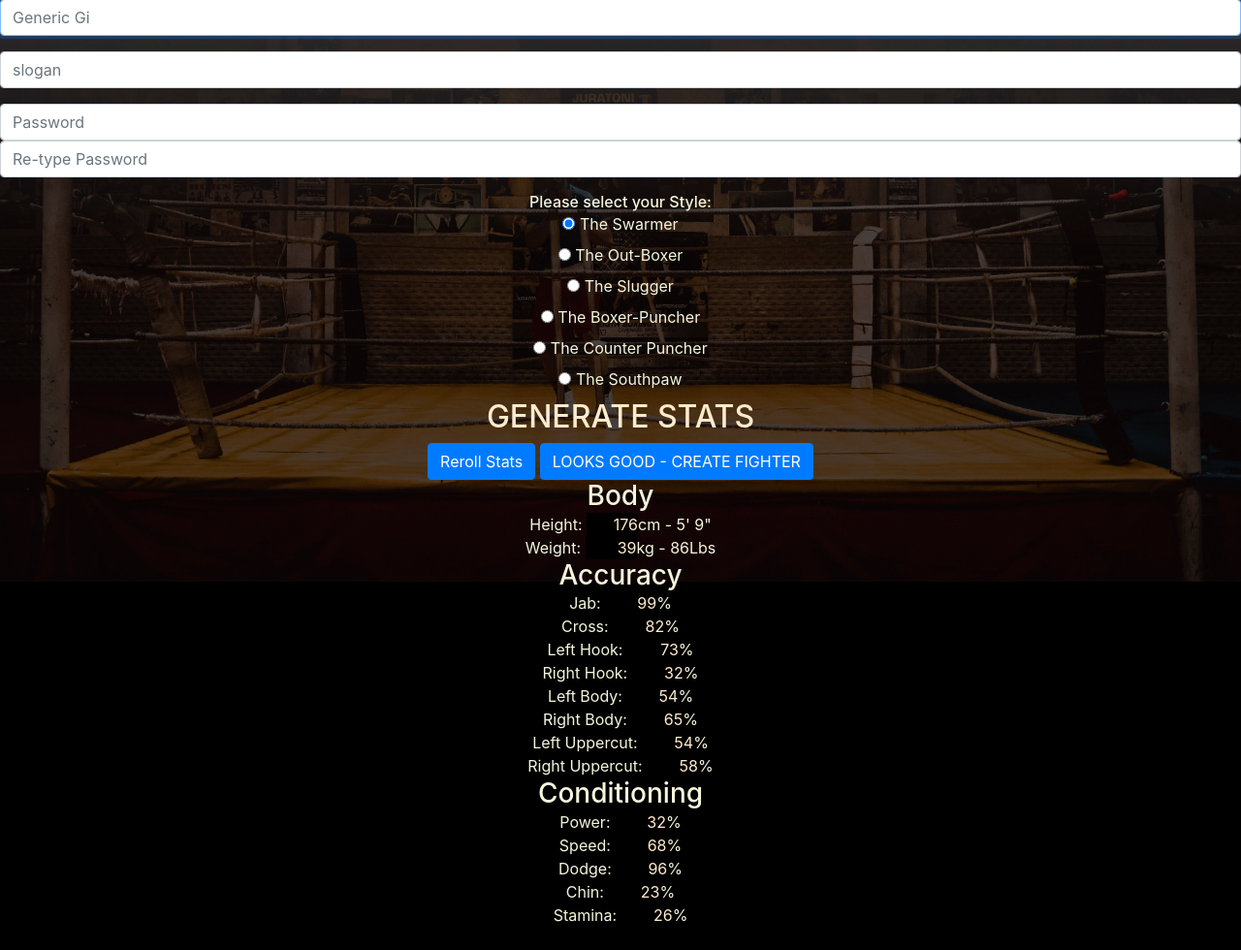
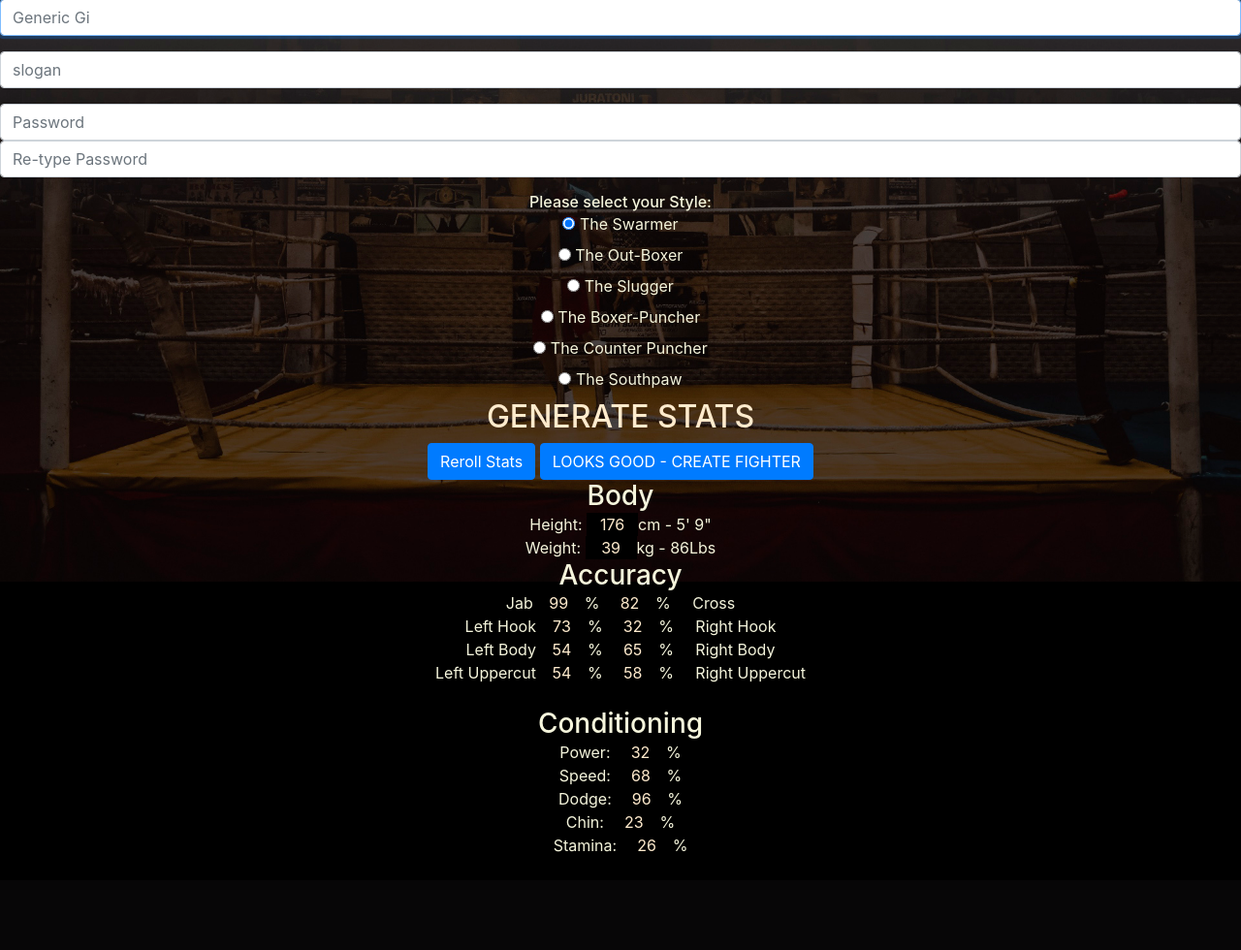
Before and after one commit to theslantedroom/legitdev, a Flask app: page /register in a window 1280 px wide. Shown: the part 113-1093 px from the top of the page at 97% size. After the commit the page ends 992 px from the top, so only its background shows below. Run offline with Flask 2, Linux system fonts and the light colour scheme; some libraries are stand-ins or nearby versions.

Commit message:
push update

```diff
--- a/application.py
+++ b/application.py
@@ -122,10 +122,19 @@ def index():
 def buy():
     return redirect("/")
 
-@app.route("/sell", methods=["GET", "POST"])
+@app.route("/fight", methods=["GET", "POST"])
 @login_required
-def sell():
-    return redirect("/")
+def fight():
+    userid = session["user_id"]
+    users = db.execute("SELECT * FROM users")
+    # print('listusers ',users)
+    listUsers = []
+    for user in users:
+        userdata = list((user['id'] ,user['username'], user['slogan'], user['totalcharge'], user['fightstyle'], user['height'] , user['weight'], user['jab'], user['straightcross'], user['lhook'], user['rhook'], user['lbody'], user['rbody'], user['lupper'], user['rupper'], user['speed'], user['dodge'], user['chin'], user['stamina'], user['power'], user['wins'], user['loses'], user['draws'], user['kos']))
+        listUsers.append(userdata)
+
+    return render_template("fight.html", listUsers=listUsers)
+
 
 
 @app.route("/login", methods=["GET", "POST"])
--- a/static/styles.css
+++ b/static/styles.css
@@ -1,7 +1,7 @@
 
 
 .textmedieval {
-    font-family: 'MedievalSharp', cursive;
+    /* font-family: 'MedievalSharp', cursive; */
     color: black;
     background-image: url(./img/paper.png);
     background-size: cover;
@@ -108,8 +108,8 @@ main img
     box-sizing: border-box;
     /* word-wrap: break-word; */
     border: 1px solid rgb(139, 19, 19);
-    width: 275px;
-    /* height: 25px; */
+    width: 90vw;
+    max-width: 300px;
     min-width: 250px;
     min-height: 250px;
     margin: auto;
@@ -159,11 +159,14 @@ color: #1b1717;
 margin: 2px;
 padding: 0px 0px 10px 0px;
 padding-top: 0;
+font-family: 'MedievalSharp', cursive;
+font-weight: 900;
+
 }
 
 .statbox
 {
-    text-align: right;
+    text-align: center;
     width: auto;
     border: none;
     background-color: black;
@@ -174,9 +177,15 @@ padding-top: 0;
 .statistic{
     position: relative;
     display: inline;
-margin: 0;    padding: 0px 0px 0 0;
-
-
+    margin: 0;
+    padding: 0px 0px 0 0;
+}
+.statisticregister{
+    text-align: left;
+    position: relative;
+    display: inline-block;
+    margin: 0;
+    padding: 0px 0px 0 0;
 }
 
 .grid-container {
@@ -225,3 +234,7 @@ color: black;
 .container p-1{
     width: 100vw;
 }
+.roster
+{
+    font-weight: bolder;
+}
--- a/templates/layout.html
+++ b/templates/layout.html
@@ -46,7 +46,7 @@
                         <li class="nav-item"><a class="nav-link" href="/">Your Gym</a></li>
                         <!-- <li class="nav-item"><a class="nav-link" href="/idleTrillionaire">Idle Trillionaire</a></li> -->
                         <!-- <li class="nav-item"><a class="nav-link" href="/buy">Buy</a></li> -->
-                        <!-- <li class="nav-item"><a class="nav-link" href="/sell">Sell</a></li> -->
+                        <li class="nav-item"><a class="nav-link" href="/fight">Fight</a></li>
                         <!-- <li class="nav-item"><a class="nav-link" href="/history">History</a></li> -->
                         <li class="nav-item"><a class="nav-link" href="/showusers">All Fighters</a></li>
                     </ul>
--- a/templates/register.html
+++ b/templates/register.html
@@ -23,22 +23,22 @@
         </div>
 <!-- fightstyle -->
         <h6>Please select your Style:</h6>
-        <input type="radio" id="Accurate" name="fightstyle" value="The Swarmer" checked="checked">
+        <input class="statisticregister"type="radio" id="Accurate" name="fightstyle" value="The Swarmer" checked="checked">
         <label for="Accurate">The Swarmer</label><br>
 
-        <input type="radio" id="TheOutBoxer" name="fightstyle" value="The Out-Boxer">
+        <input class="statisticregister" type="radio" id="TheOutBoxer" name="fightstyle" value="The Out-Boxer">
         <label for="The Out-Boxer">The Out-Boxer</label><br>
 
-        <input type="radio" id="TheSlugger" name="fightstyle" value="The Slugger">
+        <input class="statisticregister" type="radio" id="TheSlugger" name="fightstyle" value="The Slugger">
         <label for="TheSlugger">The Slugger</label><br>
 
-        <input type="radio" id="TheBoxerPuncher" name="fightstyle" value="The Boxer-Puncher">
+        <input class="statisticregister" type="radio" id="TheBoxerPuncher" name="fightstyle" value="The Boxer-Puncher">
         <label for="TheBoxerPuncher">The Boxer-Puncher</label><br>
 
-        <input type="radio" id="TheCounterPuncher" name="fightstyle" value="The Counter Puncher">
+        <input class="statisticregister" type="radio" id="TheCounterPuncher" name="fightstyle" value="The Counter Puncher">
         <label for="TheCounterPuncher">The Counter Puncher</label><br>
 
-        <input type="radio" id="TheSouthpaw" name="fightstyle" value="The Southpaw">
+        <input class="statisticregister" type="radio" id="TheSouthpaw" name="fightstyle" value="The Southpaw">
         <label for="TheSouthpaw">The Southpaw</label><br>
 
 
@@ -56,22 +56,21 @@
         <div>Weight: <input size="1" id="weightKg" class='statbox' type="text" name="weightKg" value="0" readonly>kg - <span id="weightLb"></span>Lbs</div>
 
         <h3>Accuracy</h3>
-        <div>Jab: <input size="1" id="jab" class='statbox' type="text" name="jab" value="0" readonly>%</div>
-        <div>Cross: <input size="1" id="cross" class='statbox' type="text" name="cross" value="0" readonly>%</div>
-        <div>Left Hook: <input size="1" id="lhook" class='statbox' type="text" name="lhook" value="0" readonly>%</div>
-        <div>Right Hook: <input size="1" id="rhook" class='statbox' type="text" name="rhook" value="0" readonly>%</div>
-
-        <div>Left Body: <input size="1" id="lbody" class='statbox' type="text" name="lbody" value="0" readonly>%</div>
-        <div>Right Body: <input size="1" id="rbody" class='statbox' type="text" name="rbody" value="0" readonly>%</div>
-        <div>Left Uppercut: <input size="1" id="lupper" class='statbox' type="text" name="lupper" value="0" readonly>%</div>
-        <div>Right Uppercut: <input size="1" id="rupper" class='statbox' type="text" name="rupper" value="0" readonly>%</div>
+        <div class="statisticregister">Jab<input size="1" id="jab" class='statbox' type="text" name="jab" value="0" readonly>%</div>
+        <div class="statisticregister"><input size="1" id="cross" class='statbox' type="text" name="cross" value="0" readonly>% &nbsp;&nbsp;&nbsp; Cross </div><br>
+        <div class="statisticregister">Left Hook<input size="1" id="lhook" class='statbox' type="text" name="lhook" value="0" readonly>%</div>
+        <div class="statisticregister"><input size="1" id="rhook" class='statbox' type="text" name="rhook" value="0" readonly>% &nbsp;&nbsp;&nbsp; Right Hook </div><br>
+        <div class="statisticregister">Left Body<input size="1" id="lbody" class='statbox' type="text" name="lbody" value="0" readonly>%</div>
+        <div class="statisticregister"><input size="1" id="rbody" class='statbox' type="text" name="rbody" value="0" readonly>% &nbsp;&nbsp;&nbsp; Right Body </div><br>
+        <div class="statisticregister">Left Uppercut<input size="1" id="lupper" class='statbox' type="text" name="lupper" value="0" readonly>%</div>
+        <div class="statisticregister"><input size="1" id="rupper" class='statbox' type="text" name="rupper" value="0" readonly>% &nbsp;&nbsp;&nbsp; Right Uppercut </div><br><br>
 
         <h3>Conditioning</h3>
-        <div>Power: <input size="1" id="power" class='statbox' type="text" name="power" value="0" readonly>%</div>
-        <div>Speed: <input size="1" id="speed" class='statbox' type="text" name="speed" value="0" readonly>%</div>
-        <div>Dodge: <input size="1" id="dodge" class='statbox' type="text" name="dodge" value="0" readonly>%</div>
-        <div>Chin: <input size="1" id="chin" class='statbox' type="text" name="chin" value="0" readonly>%</div>
-        <div>Stamina: <input size="1" id="stamina" class='statbox' type="text" name="stamina" value="0" readonly>%</div>
+        <div class="">Power: <input size="1" id="power" class='statbox' type="text" name="power" value="0" readonly>%</div>
+        <div class="">Speed: <input size="1" id="speed" class='statbox' type="text" name="speed" value="0" readonly>%</div>
+        <div class="">Dodge: <input size="1" id="dodge" class='statbox' type="text" name="dodge" value="0" readonly>%</div>
+        <div class="">Chin: <input size="1" id="chin" class='statbox' type="text" name="chin" value="0" readonly>%</div>
+        <div class="">Stamina: <input size="1" id="stamina" class='statbox' type="text" name="stamina" value="0" readonly>%</div>
 
 
 <br>
--- a/templates/showusers.html
+++ b/templates/showusers.html
@@ -5,7 +5,7 @@ leaderboard
 {% endblock %}
 
 {% block main %}
-<h2 class="textmedieval">All Fighters</h2>
+<h2 class="roster">Roster</h2>
 <div class="heroes">
     <!-- userdata = list((user['id'] ,user['username'], user['slogan'], user['totalcharge'], user['fightstyle'], user['height'] , user['weight'], user['jab'], user['straightcross'], user['lhook'], user['rhook'], user['lbody'], user['rbody'], user['lupper'], user['rupper'], user['speed'], user['dodge'], user['chin'], user['stamina'])) -->
 
@@ -41,7 +41,7 @@ leaderboard
         <h5 class="textmedieval bold">Conditioning</h5>
         <p class="statistic textmedieval">Power: {{ user[19] }}%</p>
         <p class="statistic textmedieval">Speed: {{ user[15] }}%</p>
-        <p class="statistic textmedieval">Dodge: {{ user[16] }}%</p>
+        <p class="statistic textmedieval">Dodge: {{ user[16] }}%</p><br>
         <p class="statistic textmedieval">Chin: {{ user[17] }}%</p>
         <p class="statistic textmedieval">Stamina: {{ user[18] }}%</p>
 
```
Also changed, not shown: templates/fight.html (added, +23 -0 lines), templates/sell.html (deleted, +0 -22 lines).
